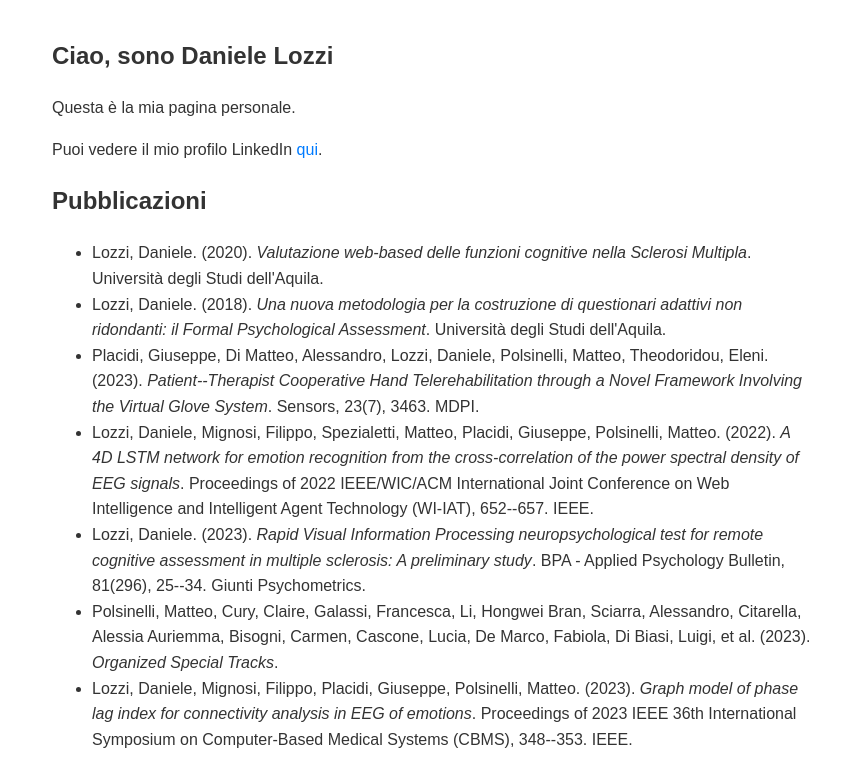
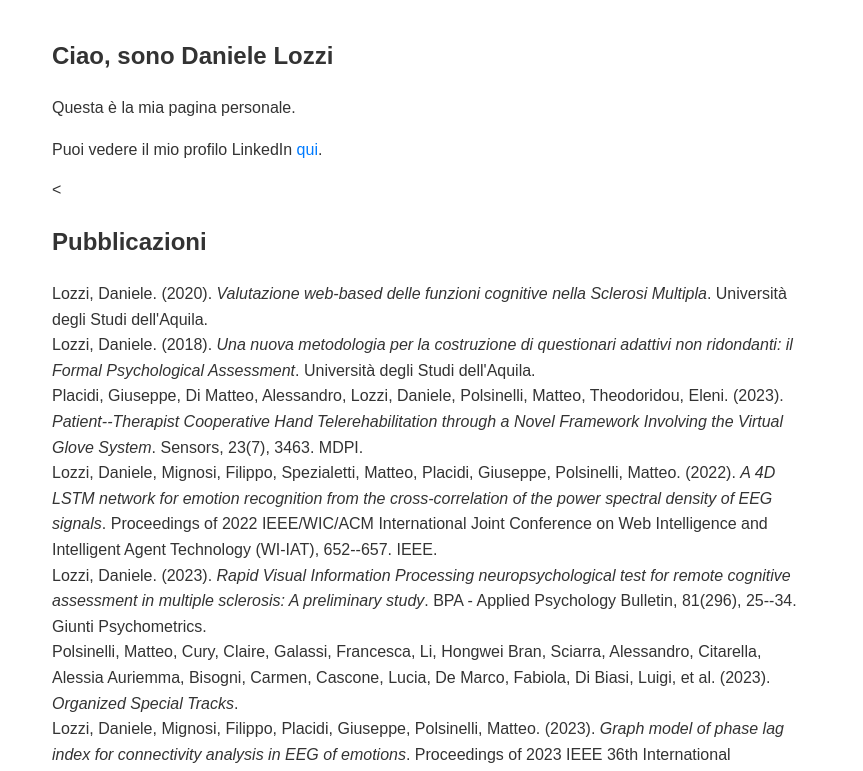
Before and after one commit to danielelozzi/danielelozzi.github.io, a plain HTML site: page index.html in a window 1280 px wide. Shown: the part 176-947 px from the top of the page, without its empty margins (208-1071 px from the left). Drawn offline with Linux system fonts and the light colour scheme.

Commit message:
Update index.html

```diff
--- a/index.html
+++ b/index.html
@@ -57,16 +57,19 @@
             <p>Questa è la mia pagina personale.</p>
             <p>Puoi vedere il mio profilo LinkedIn <a href="https://www.linkedin.com/in/lozzidaniele/" target="_blank">qui</a>.</p>
 
-            <h2>Pubblicazioni</h2>
-            <ul>
-                <li>Lozzi, Daniele. (2020). <i>Valutazione web-based delle funzioni cognitive nella Sclerosi Multipla</i>. Università degli Studi dell'Aquila.</li>
-                <li>Lozzi, Daniele. (2018). <i>Una nuova metodologia per la costruzione di questionari adattivi non ridondanti: il Formal Psychological Assessment</i>. Università degli Studi dell'Aquila.</li>
-                <li>Placidi, Giuseppe, Di Matteo, Alessandro, Lozzi, Daniele, Polsinelli, Matteo, Theodoridou, Eleni. (2023). <i>Patient--Therapist Cooperative Hand Telerehabilitation through a Novel Framework Involving the Virtual Glove System</i>. Sensors, 23(7), 3463. MDPI.</li>
-                <li>Lozzi, Daniele, Mignosi, Filippo, Spezialetti, Matteo, Placidi, Giuseppe, Polsinelli, Matteo. (2022). <i>A 4D LSTM network for emotion recognition from the cross-correlation of the power spectral density of EEG signals</i>. Proceedings of 2022 IEEE/WIC/ACM International Joint Conference on Web Intelligence and Intelligent Agent Technology (WI-IAT), 652--657. IEEE.</li>
-                <li>Lozzi, Daniele. (2023). <i>Rapid Visual Information Processing neuropsychological test for remote cognitive assessment in multiple sclerosis: A preliminary study</i>. BPA - Applied Psychology Bulletin, 81(296), 25--34. Giunti Psychometrics.</li>
-                <li>Polsinelli, Matteo, Cury, Claire, Galassi, Francesca, Li, Hongwei Bran, Sciarra, Alessandro, Citarella, Alessia Auriemma, Bisogni, Carmen, Cascone, Lucia, De Marco, Fabiola, Di Biasi, Luigi, et al. (2023). <i>Organized Special Tracks</i>.</li>
-                <li>Lozzi, Daniele, Mignosi, Filippo, Placidi, Giuseppe, Polsinelli, Matteo. (2023). <i>Graph model of phase lag index for connectivity analysis in EEG of emotions</i>. Proceedings of 2023 IEEE 36th International Symposium on Computer-Based Medical Systems (CBMS), 348--353. IEEE.</li>
-            </ul>
+            <<div class="cv-section">
+                <h2>Pubblicazioni</h2>
+                <p>
+                    Lozzi, Daniele. (2020). <i>Valutazione web-based delle funzioni cognitive nella Sclerosi Multipla</i>. Università degli Studi dell'Aquila.<br>
+                    Lozzi, Daniele. (2018). <i>Una nuova metodologia per la costruzione di questionari adattivi non ridondanti: il Formal Psychological Assessment</i>. Università degli Studi dell'Aquila.<br>
+                    Placidi, Giuseppe, Di Matteo, Alessandro, Lozzi, Daniele, Polsinelli, Matteo, Theodoridou, Eleni. (2023). <i>Patient--Therapist Cooperative Hand Telerehabilitation through a Novel Framework Involving the Virtual Glove System</i>. Sensors, 23(7), 3463. MDPI.<br>
+                    Lozzi, Daniele, Mignosi, Filippo, Spezialetti, Matteo, Placidi, Giuseppe, Polsinelli, Matteo. (2022). <i>A 4D LSTM network for emotion recognition from the cross-correlation of the power spectral density of EEG signals</i>. Proceedings of 2022 IEEE/WIC/ACM International Joint Conference on Web Intelligence and Intelligent Agent Technology (WI-IAT), 652--657. IEEE.<br>
+                    Lozzi, Daniele. (2023). <i>Rapid Visual Information Processing neuropsychological test for remote cognitive assessment in multiple sclerosis: A preliminary study</i>. BPA - Applied Psychology Bulletin, 81(296), 25--34. Giunti Psychometrics.<br>
+                    Polsinelli, Matteo, Cury, Claire, Galassi, Francesca, Li, Hongwei Bran, Sciarra, Alessandro, Citarella, Alessia Auriemma, Bisogni, Carmen, Cascone, Lucia, De Marco, Fabiola, Di Biasi, Luigi, et al. (2023). <i>Organized Special Tracks</i>.<br>
+                    Lozzi, Daniele, Mignosi, Filippo, Placidi, Giuseppe, Polsinelli, Matteo. (2023). <i>Graph model of phase lag index for connectivity analysis in EEG of emotions</i>. Proceedings of 2023 IEEE 36th International Symposium on Computer-Based Medical Systems (CBMS), 348--353. IEEE.
+                </p>
+            </div>
+
 
         </div>
         <div class="cv-section">
```
